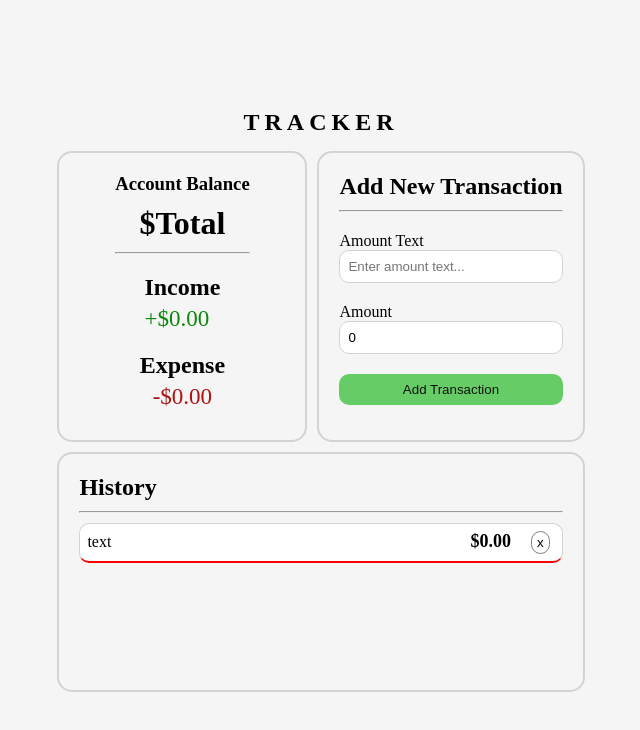
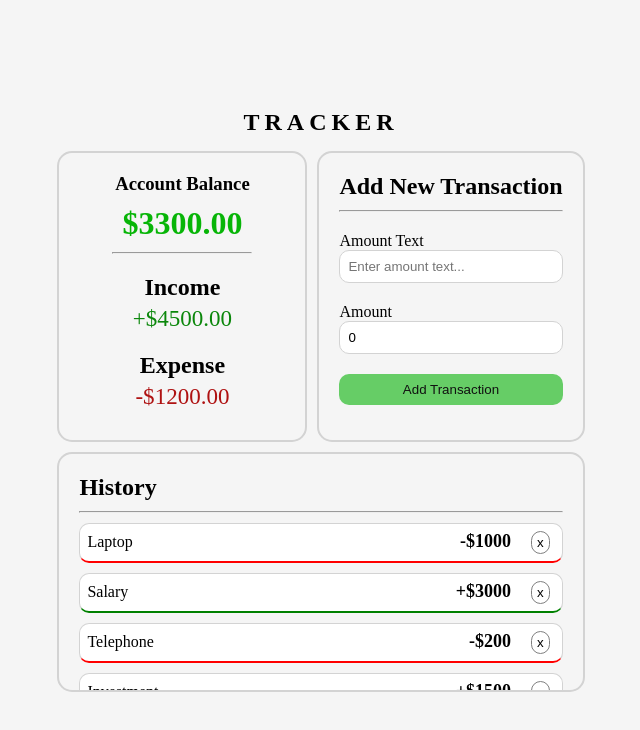
Before and after one commit to emirhansevincc/react-expense-tracker, a React (Create React App) app: page / in a window 1280 px wide. Shown: the top 730 px of the page, without its empty margins (319-959 px from the left). Built offline with nearby package versions, Linux system fonts and the light colour scheme.

Commit message:
Context was used

```diff
--- a/package.json
+++ b/package.json
@@ -9,6 +9,7 @@
     "react": "^18.2.0",
     "react-dom": "^18.2.0",
     "react-scripts": "5.0.1",
+    "uuidv4": "^6.2.13",
     "web-vitals": "^2.1.4"
   },
   "scripts": {
--- a/src/App.js
+++ b/src/App.js
@@ -5,10 +5,11 @@ import Header from './components/Header'
 import History from './components/History'
 import IncomeExpense from './components/IncomeExpense'
 
+import GlobalContextProvider from "./context/GlobalContext";
+
 function App() {
   return (
-    <div>
-
+    <GlobalContextProvider>
       <Header />
       <div className="container">
         <div className="top-part">
@@ -20,7 +21,7 @@ function App() {
         </div>
         <History />
       </div>
-    </div>
+    </GlobalContextProvider>
   );
 }
 
--- a/src/components/Balance.jsx
+++ b/src/components/Balance.jsx
@@ -1,11 +1,17 @@
-import React from 'react'
+import React, {useContext} from 'react'
+import { GlobalContext } from '../context/GlobalContext'
 
 function Balance() {
+
+  const { activities } = useContext(GlobalContext)
+
+  const amounts = activities.map(activity => activity.amount);
+  const total = amounts.reduce((acc, item) => (acc += item), 0).toFixed(2);
 
   return (
     <div className='balance'>
       <h3>Account Balance</h3>
-      <h1>$Total</h1>
+      <h1  className={total < 0 ? 'red' : 'green'}>${total}</h1>
       <hr />
     </div>
   )
--- a/src/components/History.jsx
+++ b/src/components/History.jsx
@@ -1,16 +1,22 @@
-import React from 'react'
+import React, { useContext }  from 'react'
 import List from './List'
-
+import { GlobalContext } from '../context/GlobalContext'
 
 function History() {
 
+  const { activities } = useContext(GlobalContext)
+  // console.log(activities);
 
   return (
     <div className='history'>
       <h2>History</h2>
       <hr />
       <ul className="list">
-        <List />
+
+        {activities.map(activity => (
+          <List activity={activity} key={activity.id} />
+        ))}
+
       </ul>
     </div>
   )
--- a/src/components/IncomeExpense.jsx
+++ b/src/components/IncomeExpense.jsx
@@ -1,15 +1,26 @@
-import React from 'react'
+import React, { useContext } from 'react'
+import { GlobalContext } from '../context/GlobalContext'
 
 function IncomeExpense() {
+
+  const { activities } = useContext(GlobalContext)
+
+  const amounts = activities.map(activity => activity.amount)
+
+  const income = amounts.filter(item => item > 0)
+  .reduce((acc, item) => (acc += item), 0).toFixed(2);
+
+  const expense = (amounts.filter(item => item < 0).reduce((acc, item) => (acc += item), 0) * -1).toFixed(2);
+
   return (
     <div className='income-expense'>
       <div className="income">
         <h2>Income</h2>
-        <p className='income-money'>+$0.00</p>
+        <p className='income-money'>+${income}</p>
       </div>
       <div className="income">
         <h2>Expense</h2>
-        <p className='expense-money'>-$0.00</p>
+        <p className='expense-money'>-${expense}</p>
       </div>
     </div>
   )
--- a/src/components/List.jsx
+++ b/src/components/List.jsx
@@ -1,14 +1,16 @@
 import React from 'react'
 
-function List() {
+function List({ activity }) {
+
+    const sign = activity.amount < 0 ? '-' : '+';
 
   return (
     <div>
-        <li className="minus">
+        <li className={activity.amount < 0 ? 'minus' : 'plus'}>
           <div className='li-flex'>
-            <div className='li-text'>text</div>
+            <div className='li-text'>{activity.text}</div>
             <div>
-              <span className='li-span'>$0.00</span>
+              <span className='li-span'>{sign}${Math.abs(activity.amount)}</span>
               <button className="delete-button">x</button>
             </div>
           </div>
--- /dev/null
+++ b/src/context/GlobalContext.jsx
@@ -0,0 +1,27 @@
+import React, { createContext, useState } from 'react'
+import { v4 as uuidv4} from 'uuid'
+
+export const GlobalContext = createContext()
+
+function GlobalContextProvider({ children }) {
+
+    const [activities, setActivities] = useState([
+        { id: uuidv4(), text: 'Laptop', amount: -1000 },
+        { id: uuidv4(), text: 'Salary', amount: 3000 },
+        { id: uuidv4(), text: 'Telephone', amount: -200 },
+        { id: uuidv4(), text: 'Investment', amount: 1500 }
+    ])
+
+
+  return (
+    <div>
+        <GlobalContext.Provider value={{activities}}>
+            {children}
+        </GlobalContext.Provider>
+    </div>
+
+
+  )
+}
+
+export default GlobalContextProvider
```
Also changed, not shown: 1 other file (tests, documents, lock files or other folders).
